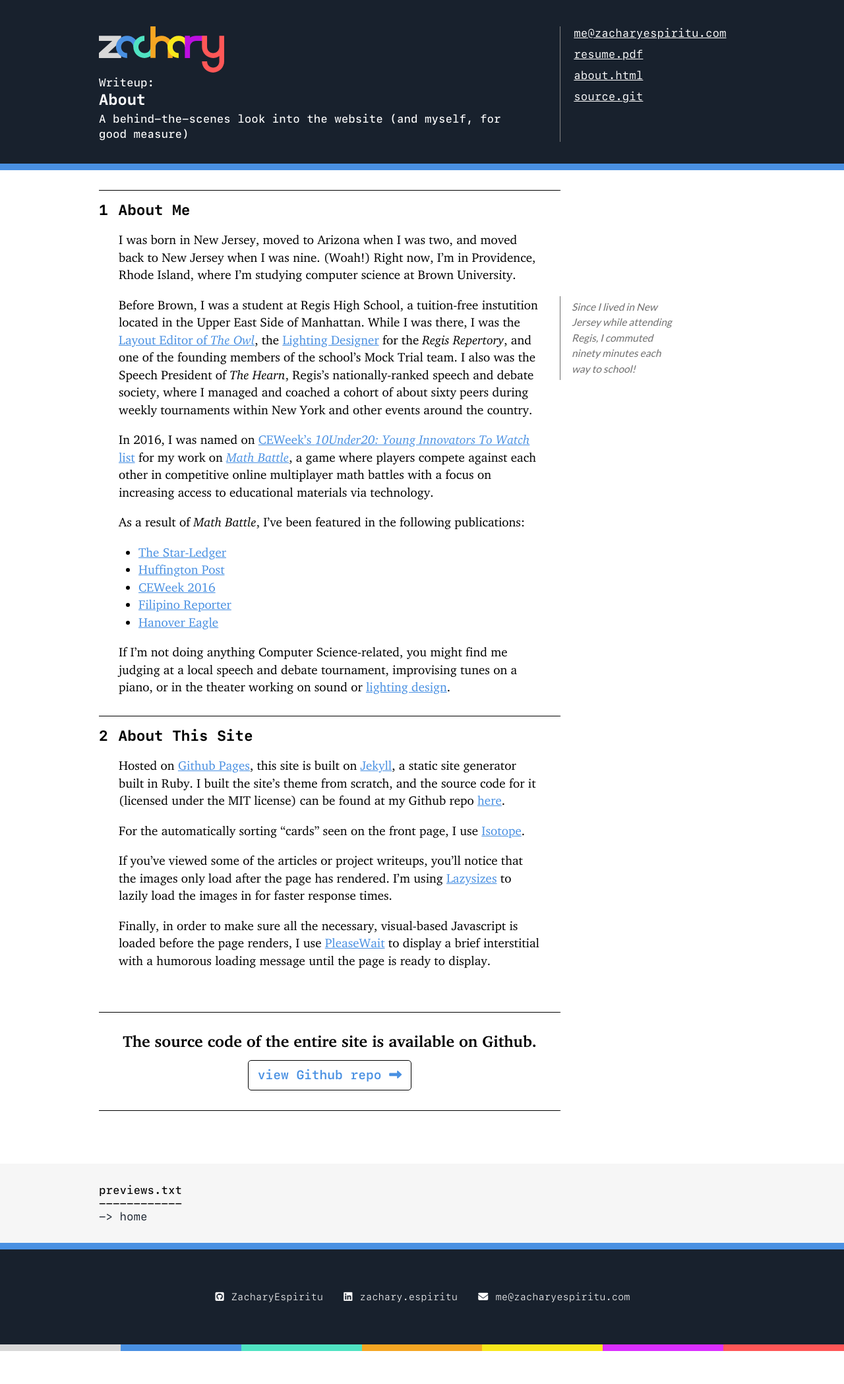
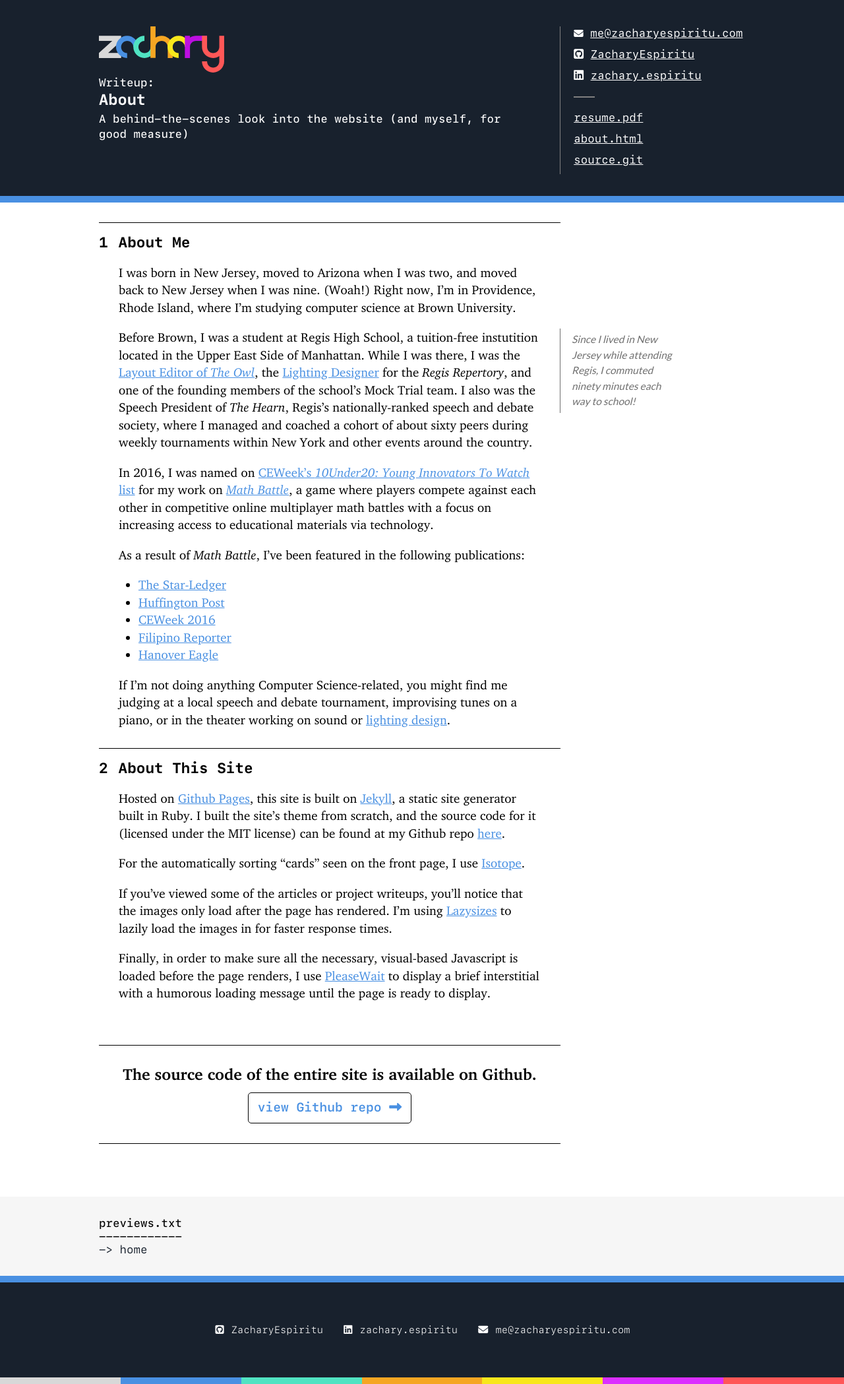
Before and after one commit to ZacharyEspiritu/zacharyespiritu.github.io, a Jekyll site: the page built from about.md, in a window 1280 px wide. Shown: the whole page at 66% size. Built offline with Jekyll 4.4.1, drawn with Linux system fonts in a browser that asks for light colours; nearby versions of some CDN libraries; before the commit the page ends 2048 px from its top, so only the background shows below that.

Commit message:
Update header

```diff
--- a/_includes/landing_intro.html
+++ b/_includes/landing_intro.html
@@ -1,4 +1,4 @@
-Hi there!
+Hi there! <span style="font-size: 90%;">👋</span>
 <br>
 I’m <span class="intro-emphasis"><a class="intro-link" href="/about">Zachary Espiritu</a></span>. I’m currently studying <span class="intro-emphasis"><a class="intro-link" href="https://cs.brown.edu/">Computer Science</a></span> at <span class="intro-emphasis"><a class="intro-link" href="http://brown.edu/">Brown University</a></span>.<br><br>
-Currently, I'm Head TA-ing <span class="intro-emphasis"><a class="intro-link" href="https://cs.brown.edu/courses/csci0190/2018/">CSCI0190</a></span>, a course on functional programming, data structures, and algorithms. Last summer, I developed new features for <span class="intro-emphasis"><a class="intro-link" href="https://www.pyret.org/">Pyret</a></span> as a researcher in <span class="intro-emphasis"><a class="intro-link" href="https://cs.brown.edu/research/plt/">Brown PLT</a></span>. Prior to that, I interned at <span class="intro-emphasis"><a class="intro-link" href="https://www.negotiatus.com/">Negotiatus</a></span> where I automated data-intensive processes and developed several client-facing interfaces.
+I'm currently Head TA-ing <span class="intro-emphasis"><a class="intro-link" href="https://cs.brown.edu/courses/csci0190/2018/">CSCI0190</a></span>, a course on functional programming, data structures, and algorithms. Last summer, I developed new libraries and interfaces for <span class="intro-emphasis"><a class="intro-link" href="https://www.pyret.org/">Pyret</a></span> as a researcher in <span class="intro-emphasis"><a class="intro-link" href="https://cs.brown.edu/research/plt/">Brown PLT</a></span>. Prior to that, I interned at <span class="intro-emphasis"><a class="intro-link" href="https://www.negotiatus.com/">Negotiatus</a></span> where I built tools to streamline operations and launched several client-facing features.
--- a/_includes/navigation_links.html
+++ b/_includes/navigation_links.html
@@ -1,6 +1,20 @@
 <nav role="navigation">
     <ul class="header-nav-list">
-        <li><a href="mailto:me@zacharyespiritu.com">me@zacharyespiritu.com</a></li>
+        <li>
+            <span style="font-size: 85%;"><i class="fa fa-envelope" aria-hidden="true" title="Email"></i></span>
+            <a href="mailto:me@zacharyespiritu.com">me@zacharyespiritu.com</a></li>
+        </li>
+        <li>
+            <i class="fa fa-github-square" aria-hidden="true" title="Github"></i>
+            <a href="https://github.com/ZacharyEspiritu/">ZacharyEspiritu</a></li>
+        </li>
+        <li>
+            <i class="fa fa-linkedin-square" aria-hidden="true" title="LinkedIn"></i>
+            <a href="https://www.linkedin.com/in/zacharyespiritu/">zachary.espiritu</a>
+        </li>
+    </ul>
+    <div style="border: 0.5px solid gray; margin: 10px 0 20px; width: 30px;"></div>
+    <ul class="header-nav-list">
         <li><a href="/resume">resume.pdf</a></li>
         <li><a href="/about">about.html</a></li>
         <li><a href="https://github.com/ZacharyEspiritu/zacharyespiritu.github.io">source.git</a></li>
--- a/_sass/styles.scss
+++ b/_sass/styles.scss
@@ -492,12 +492,12 @@ a.block-link {
       font-weight: 500;
     }
 
-    .intro-emphasis:nth-of-type(6n+1) { color: #5197E8; }
-    .intro-emphasis:nth-of-type(6n+2) { color: #50E3C2; }
-    .intro-emphasis:nth-of-type(6n+3) { color: #F5A623; }
-    .intro-emphasis:nth-of-type(6n+4) { color: #F8E71C; }
-    .intro-emphasis:nth-of-type(6n+5) { color: #DB2FFF; }
-    .intro-emphasis:nth-of-type(6n+6) { color: #FF5757; }
+    .intro-emphasis:nth-of-type(6n+2) { color: #5197E8; }
+    .intro-emphasis:nth-of-type(6n+3) { color: #50E3C2; }
+    .intro-emphasis:nth-of-type(6n+4) { color: #F5A623; }
+    .intro-emphasis:nth-of-type(6n+5) { color: #F8E71C; }
+    .intro-emphasis:nth-of-type(6n+6) { color: #DB2FFF; }
+    .intro-emphasis:nth-of-type(6n+7) { color: #FF5757; }
 
     .page-type,
     .page-tagline {
@@ -541,10 +541,11 @@ a.block-link {
     li {
       margin-bottom: 12px;
       font-weight: 400;
+      color: white;
     }
 
     li a {
-      color: white;
+      color: inherit;
     }
   }
 
```
